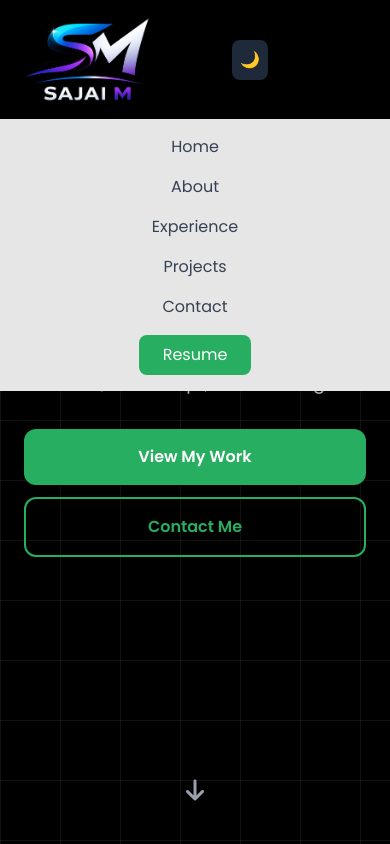
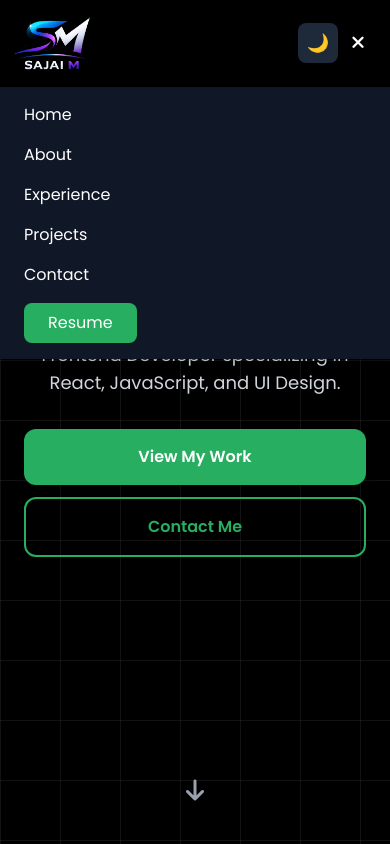
Before and after one commit to Sajai-Pixel/sajaim_portfolio, a React (Vite) app: page / in a window 390 px wide. Both pictures are taken after a click on the button 355 px from the left and 59 px from the top of the page. Shown: the top 844 px of the page. Built offline with nearby package versions, Linux system fonts and the light colour scheme.

Commit message:
responsive and add readme

```diff
--- a/index.html
+++ b/index.html
@@ -4,7 +4,7 @@
 <head>
   <!-- Basic Meta -->
   <meta charset="UTF-8" />
-
+  <meta name="viewport" content="width=device-width, initial-scale=1.0">
   <!-- Title (CRITICAL for SEO) -->
   <title>Sajai M | Frontend & React Developer Portfolio</title>
 
--- a/src/components/Experience.jsx
+++ b/src/components/Experience.jsx
@@ -32,7 +32,7 @@ const Experience = () => {
     <section
   id="experience"
   className="
-    py-24
+    section-padding
     bg-white dark:bg-brand-dark
     scroll-reveal visible
   "
@@ -51,14 +51,14 @@ const Experience = () => {
 
     <div className="relative">
       {/* Timeline line */}
-      <div className="absolute left-1/2 -translate-x-1/2 w-0.5 h-full bg-gray-200 dark:bg-gray-700"></div>
+      <div className="absolute hidden md:block left-1/2 -translate-x-1/2 w-0.5 h-full bg-gray-200 dark:bg-gray-700"></div>
 
       <div className="space-y-12">
 
         {/* Experience 1 */}
         <div className="relative group">
           <div className="md:flex items-center">
-            <div className="md:w-1/2 md:pr-8 text-right">
+            <div className="md:w-1/2 md:pr-8 md:text-right">
               <p className="text-sm text-gray-500 dark:text-gray-400">
                 2025 - Present
               </p>
@@ -144,7 +144,7 @@ const Experience = () => {
         {/* Education */}
         <div className="relative group">
           <div className="md:flex items-center">
-            <div className="md:w-1/2 md:pr-8 text-right">
+            <div className="md:w-1/2 md:pr-8 md:text-right">
               <p className="text-sm text-gray-500 dark:text-gray-400">
                 2021 - 2024
               </p>
--- a/src/components/Navbar.jsx
+++ b/src/components/Navbar.jsx
@@ -6,10 +6,10 @@ const Navbar = () => {
 
   return (
     <header className="fixed top-0 left-0 right-0 z-50 bg-white/80 dark:bg-black backdrop-blur-sm shadow-sm">
-      <nav className="container mx-auto px-6 py-4 flex justify-between items-center">
+      <nav className="container mx-auto px-3 md:px-6 py-4 flex justify-between items-center">
         {/* Logo */}
         <a href="#" className="text-2xl font-bold text-gray-900 dark:text-white">
-          <img src={logo} alt="" width="128px" />
+          <img src={logo} alt="" className="w-20 md:w-32" />
         </a>
 
         {/* Desktop Menu */}
@@ -19,56 +19,56 @@ const Navbar = () => {
               <a
                 key={index}
                 href={`#${item.toLowerCase()}`}
-                className="relative text-gray-600 dark:text-white hover:text-[#27ae60] transition-colors duration-300 group"
+                className="relative text-gray-600 dark:text-white hover:text-brand-green transition-colors duration-300 group"
               >
                 {item}
                 {/* underline animation */}
-                <span className="absolute left-0 -bottom-1 w-0 h-[2px] bg-[#27ae60] transition-all duration-300 group-hover:w-full"></span>
+                <span className="absolute left-0 -bottom-1 w-0 h-0.5 bg-brand-green transition-all duration-300 group-hover:w-full"></span>
               </a>
             )
           )}
         </div>
 
-        <div>
+        {/* Mobile Menu Button */}
+        <div className="flex">
           {/* Resume Button */}
           <a
             href="#contact"
-          className="hidden md:inline-block bg-[#27ae60] me-2 text-white px-5 py-2 rounded-lg hover:bg-green-700 transition-colors duration-300"
+            className="hidden md:inline-block bg-brand-green me-2 text-white px-5 py-2 rounded-lg hover:bg-green-700 transition-colors duration-300"
           >
             Resume
           </a>
-        <ThemeToggle/>
-        </div>
-        {/* Mobile Menu Button */}
+          <ThemeToggle />
           <button
-          className="md:hidden text-2xl focus:outline-none"
             onClick={() => setMenuOpen(!menuOpen)}
+            className={"w-10 h-10 flex items-center justify-center rounded-lg transition-colors duration-300 md:hidden text-gray-900 dark:text-white hover:bg-gray-200 dark:hover:bg-gray-700"}
           >
-          <i className={`fa-solid ${menuOpen ? "fa-xmark" : "fa-bars"}`}></i>
+            <i className={`fa-solid ${menuOpen ? "fa-xmark" : "fa-bars"} text-lg`}></i>
           </button>
 
+        </div>
       </nav>
 
       {/* Mobile Menu */}
       {menuOpen && (
-        <div className="md:hidden bg-white/90 backdrop-blur-sm shadow-md py-4 px-6 space-y-4 text-center animate-fade-in">
+        <div className="md:hidden bg-white/90 dark:bg-gray-900 backdrop-blur-sm shadow-md py-4 px-6 space-y-4 animate-fade-in">
           {["Home", "About", "Experience", "Projects", "Contact"].map(
             (item, index) => (
               <a
                 key={index}
                 href={`#${item.toLowerCase()}`}
-                className="block text-gray-700 hover:text-[#27ae60] transition-colors duration-300 relative group"
+                className="block text-gray-700 dark:text-white hover:text-brand-green transition-colors duration-300 relative group text-fade-in-left"
                 onClick={() => setMenuOpen(false)}
               >
                 {item}
-                <span className="absolute left-1/2 -bottom-1 w-0 h-[2px] bg-[#27ae60] transition-all duration-300 group-hover:w-1/2 group-hover:left-1/4"></span>
+                <span className="absolute left-1/2 -bottom-1 w-0 h-0.5 bg-brand-green transition-all duration-300 group-hover:w-1/2 group-hover:left-1/4"></span>
               </a>
             )
           )}
 
           <a
             href="#contact"
-            className="inline-block bg-[#27ae60] text-white px-6 py-2 rounded-lg hover:bg-green-700 transition-colors duration-300"
+            className="inline-block bg-brand-green text-white px-6 py-2 rounded-lg hover:bg-green-700 transition-colors duration-300"
             onClick={() => setMenuOpen(false)}
           >
             Resume
--- a/src/components/Skills.jsx
+++ b/src/components/Skills.jsx
@@ -42,7 +42,7 @@ const Skills = () => {
 
   return (
     <motion.div
-      className="flex flex-wrap gap-5 md:gap-6 justify-center max-w-5xl mx-auto"
+      className="flex md:flex-wrap flex-col md:flex-row gap-5 md:gap-6 justify-center max-w-5xl mx-auto"
       variants={container}
       initial="hidden"
       whileInView="visible"
--- a/src/components/ThemeToggle.jsx
+++ b/src/components/ThemeToggle.jsx
@@ -14,9 +14,11 @@ const ThemeToggle = () => {
   return (
     <button
       onClick={() => setDark(!dark)}
-      className="p-2 rounded-lg bg-gray-200 dark:bg-gray-800 cursor-pointer hover:bg-gray-300 dark:hover:bg-gray-700 transition-colors duration-300"
+      className="w-10 h-10 flex items-center justify-center rounded-lg transition-colors duration-300 bg-gray-200 dark:bg-gray-800 hover:bg-gray-300 dark:hover:bg-gray-700"
     >
-      {dark ? '🌙' : '☀️'}
+      <span className="text-lg leading-none">
+        {dark ? "🌙" : "☀️"}
+      </span>
     </button>
   )
 }
```
Also changed, not shown: 1 other file (tests, documents, lock files or other folders). Lines whose indentation alone changed are shown as unchanged.
